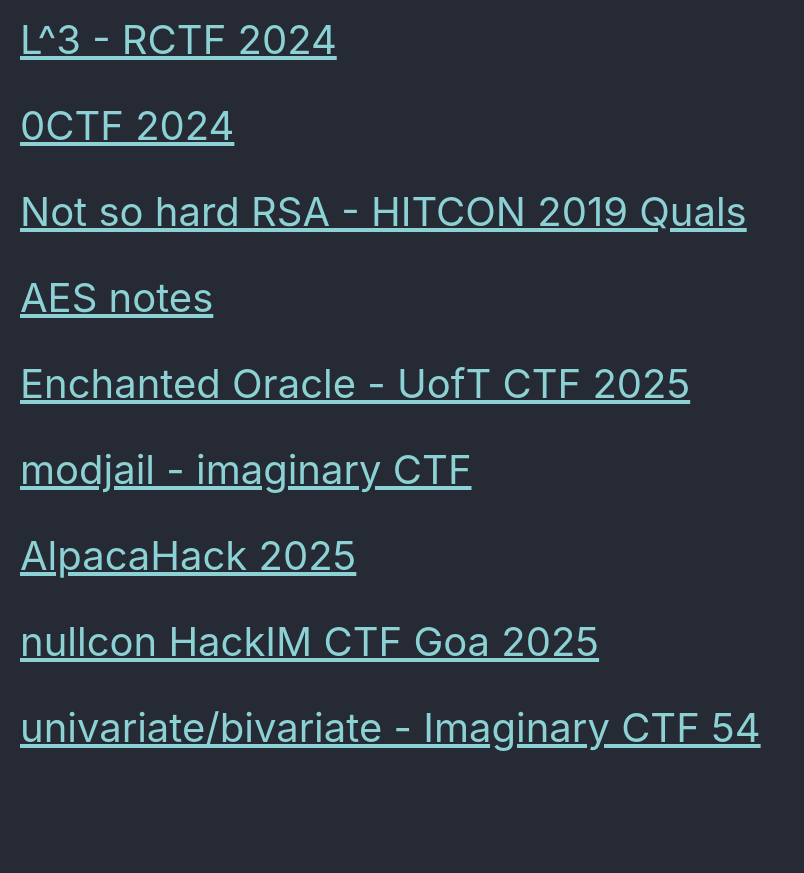
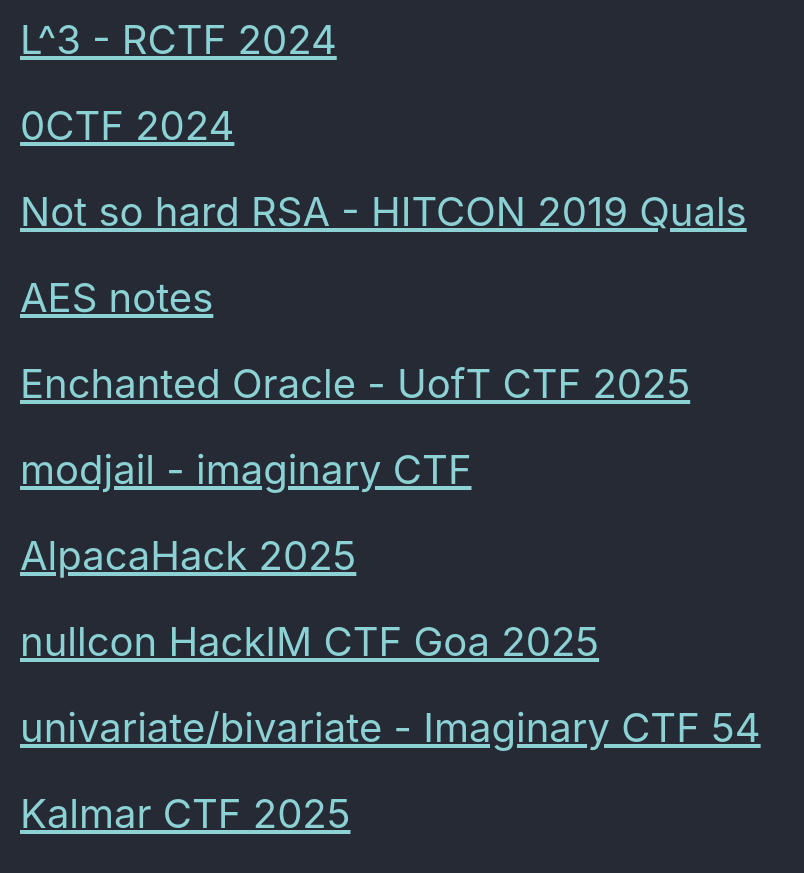
Before and after one commit to Connor-McCartney/Connor-McCartney.github.io, a Jekyll site: the page built from _pages/cryptography/other/other.md, in a window 1280 px wide and 900 px high, scrolled down 3290 px. Shown: the top 873 px of the window, without its empty margins (0-804 px from the left). Built offline with Jekyll 4.4.1, drawn with Linux system fonts in a browser that asks for light colours; cached includes are drawn as plain includes; before the commit the page ends 4104 px from its top, so only the background shows below that.

Commit message:
Update other.md

```diff
--- a/_pages/cryptography/other/other.md
+++ b/_pages/cryptography/other/other.md
@@ -138,3 +138,6 @@ title: Other
 
 
 <span style="font-size:2em;">   [univariate/bivariate - Imaginary CTF 54](/cryptography/other/univariate-ImaginaryCTF54) </span> <br>
+
+
+<span style="font-size:2em;">   [Kalmar CTF 2025](/cryptography/other/KalmarCTF2025) </span> <br>
```
